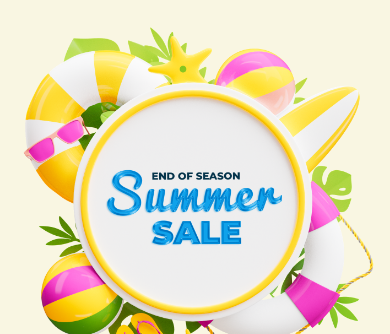
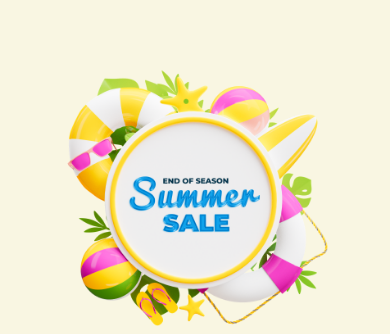
Before and after one commit to Sakif-Hridoy/Summer-Sale-Cart, a website: page index.html in a window 390 px wide. Shown: the top 334 px of the page. Drawn offline with nearby package versions, Linux system fonts and the light colour scheme.

Commit message:
banner responsive

```diff
--- a/index.html
+++ b/index.html
@@ -28,7 +28,7 @@
 <body>
      <!-- Banner Section -->
      <header
-     class="bg-[#F9F6E2] flex flex-col-reverse lg:flex-row justify-evenly items-center"
+     class="bg-[#F9F6E2] p-[50px] flex flex-col-reverse lg:flex-row justify-evenly items-center"
    >
      <div class="div1 text-center">
        <h2 class="text-3xl">---SALE FEVER---</h2>
@@ -42,7 +42,7 @@
        </div>
      </div>
      <div class="div2">
-       <img src="images/Summer 1.png" alt="" />
+       <img class="w-[600px]" src="images/Summer 1.png" alt="" />
      </div>
    </header>
 </body>
```
